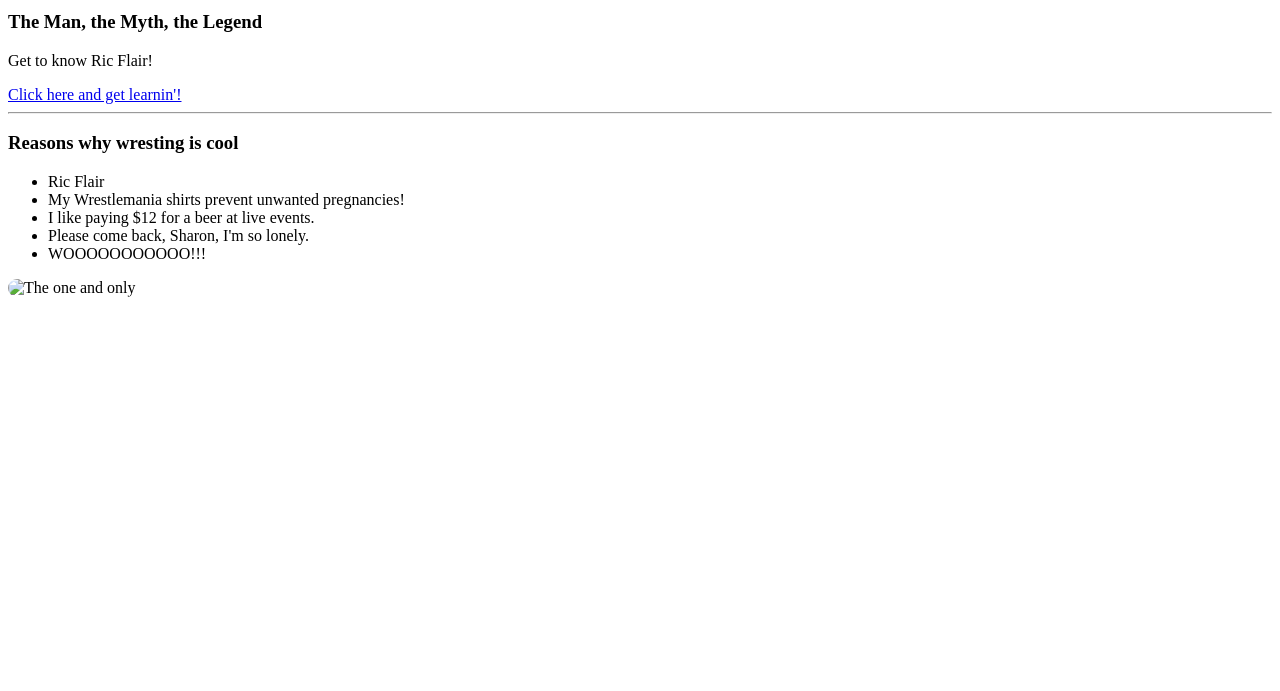
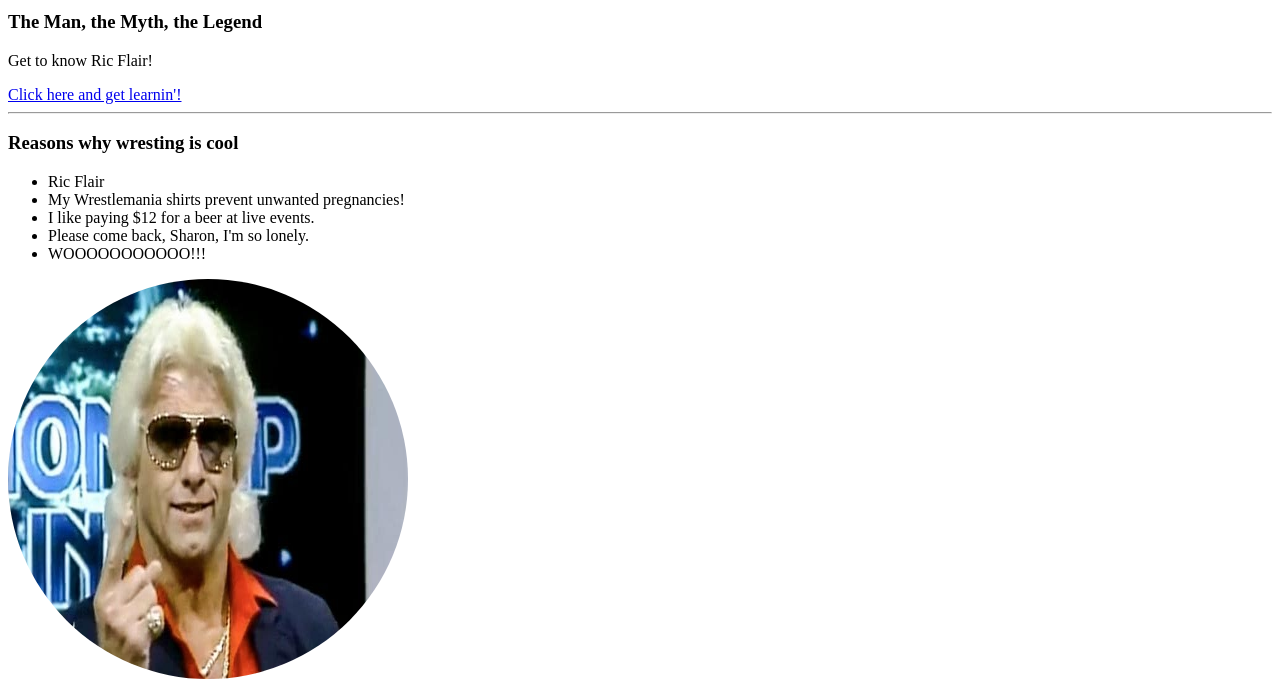
Before and after one commit to petersjohn/Assignment1_Basic_HTML_Tags, a plain HTML site: page index.html in a window 1280 px wide. Shown: the part 854-1545 px from the top of the page. Before the commit the page ends 1159 px from the top, so only its background shows below. Drawn offline with Linux system fonts and the light colour scheme.

Commit message:
fixed link to assets, added the assets folder

```diff
--- a/index.html
+++ b/index.html
@@ -41,7 +41,7 @@
         <li>WOOOOOOOOOOO!!!</li>
     </ul>
 
-    <img src="../assets/RicFlair-3.jpg"
+    <img src="./assets/RicFlair-3.jpg"
      alt="The one and only"
      style="border-radius: 200px;"
      width="400"
```
Also changed, not shown: assets/RicFlair-3.jpg (added).
